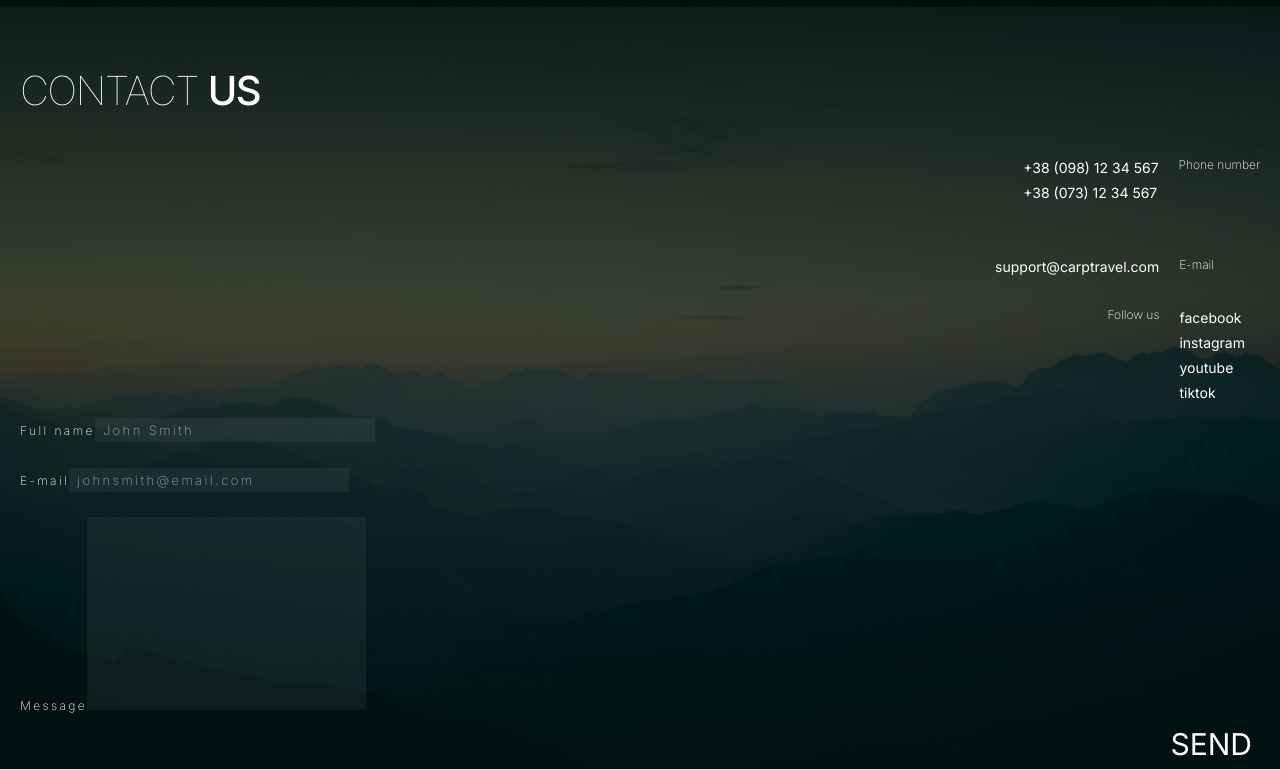
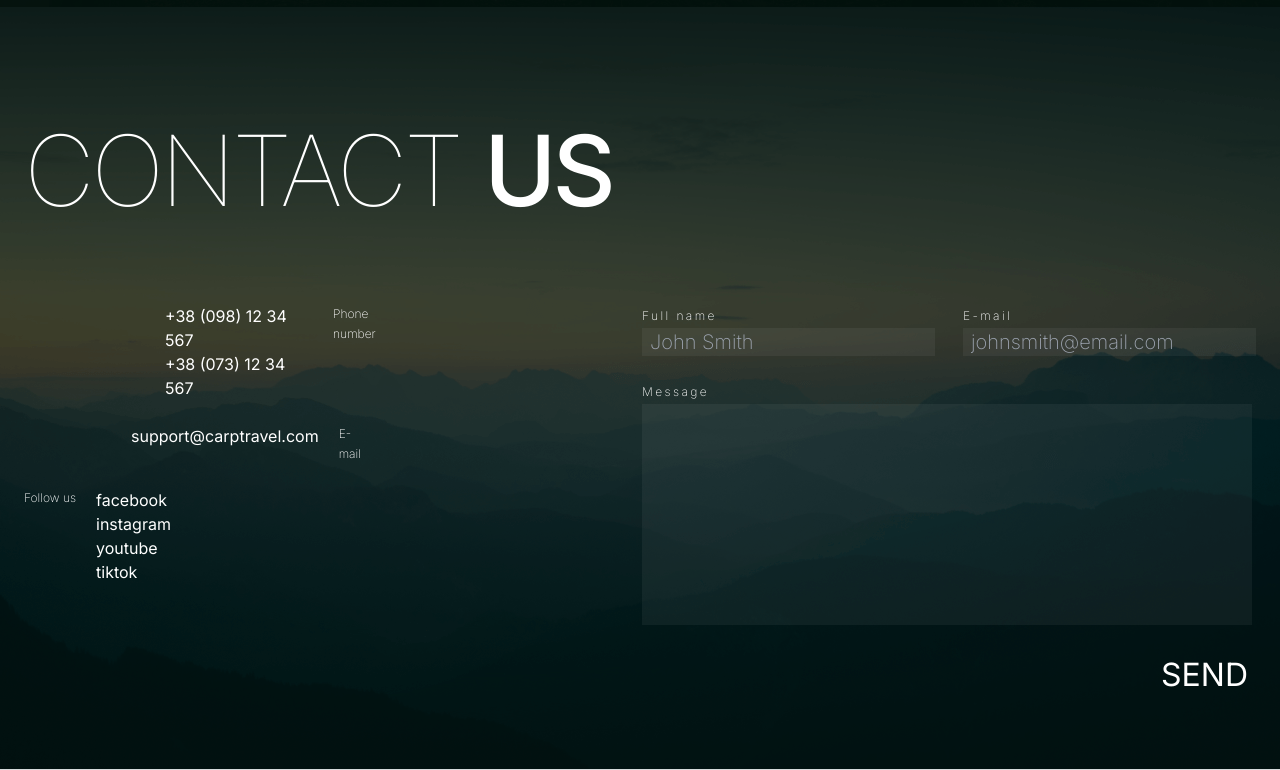
Before and after one commit to Olena-Rudnieva/next-js-carptravel, a Next.js app: page / in a window 1280 px wide. Shown: the part 3147-3917 px from the top of the page. Built offline with nearby package versions, Linux system fonts and the light colour scheme.

Commit message:
Add section contacts

```diff
--- a/app/components/About.js
+++ b/app/components/About.js
@@ -1,7 +1,7 @@
 export default function About() {
   return (
     <section
-      id="About"
+      id="about"
       className="relative bg-aboutMobile md:bg-aboutTablet xl:bg-aboutDesktop bg-cover bg-right bg-middle md:bg-center py-14 md:py-16 xl:pt-[120px] xl:pb-[104px] text-white h-[873px] md:h-[697px] xl:h-[824px]"
     >
       <div className="container">
--- a/app/components/Contact.js
+++ /dev/null
@@ -1,98 +0,0 @@
-import ContactForm from './ContactForm';
-
-export default function Contact() {
-  return (
-    <section
-      id="Contacts"
-      className="px-5 py-14 bg-contact bg-center bg-cover  text-white h-[856px] md:h-[691px] xl:h-[762px]"
-    >
-      <h2 className="text-[40px] font-thin leading-[56px] tracking-[-1.6px] uppercase mb-9">
-        Contact <span class="font-medium">US</span>
-      </h2>
-      <div>
-        <div className="flex justify-end mb-6">
-          <ul>
-            <li>
-              <a
-                className="text-sm font-normal leading-6"
-                href="tel:+380981234564"
-              >
-                +38 (098) 12 34 567
-              </a>
-            </li>
-            <li>
-              <a
-                className="text-sm font-normal leading-6"
-                href="tel:+380731234564"
-              >
-                +38 (073) 12 34 567
-              </a>
-            </li>
-          </ul>
-          <p className="text-xs font-extralight leading-5 ml-5 mb-[56px]">
-            Phone number
-          </p>
-        </div>
-
-        <div className="flex justify-end mb-[26px]">
-          <a
-            className="text-sm font-normal leading-6"
-            href="mailto:info@devstudio.com"
-          >
-            support@carptravel.com
-          </a>
-          <p className="text-xs font-extralight leading-5 ml-5 mr-[46px]">
-            E-mail
-          </p>
-        </div>
-      </div>
-
-      <div className="flex justify-end mb-3">
-        <p className="text-xs font-extralight leading-5 mr-5">Follow us</p>
-        <ul>
-          <li>
-            <a
-              href="https://www.facebook.com/"
-              target="_blank"
-              rel="noopener noreferrer nofollow"
-              className="text-sm font-normal leading-6 hover:underline"
-            >
-              facebook
-            </a>
-          </li>
-          <li>
-            <a
-              href="https://www.instagram.com/"
-              target="_blank"
-              rel="noopener noreferrer nofollow"
-              className="text-sm font-normal leading-6 mr-[15px] hover:underline"
-            >
-              instagram
-            </a>
-          </li>
-          <li>
-            <a
-              href="https://www.youtube.com/"
-              target="_blank"
-              rel="noopener noreferrer nofollow"
-              className="text-sm font-normal leading-6 hover:underline"
-            >
-              youtube
-            </a>
-          </li>
-          <li>
-            <a
-              href="https://www.tiktok.com/"
-              target="_blank"
-              rel="noopener noreferrer nofollow"
-              className="text-sm font-normal leading-6 hover:underline"
-            >
-              tiktok
-            </a>
-          </li>
-        </ul>
-      </div>
-      <ContactForm />
-    </section>
-  );
-}
--- a/app/components/ContactForm.js
+++ b/app/components/ContactForm.js
@@ -1,43 +1,61 @@
 export default function ContactForm() {
   return (
     <form className="form ">
-      <div className="mb-6">
-        <label className="text-xs font-extralight leading-6 tracking-[2.4px] ">
+      <div className="md:flex md:justify-between xl:flex-col mb-4 xl:mb-6">
+        <div className="xl:flex xl:gap-7">
+          <div className="mb-6 md:flex md:flex-col ">
+            <label
+              htmlFor="name"
+              className="text-xs font-extralight leading-6 tracking-[2.4px] "
+            >
               Full name
+            </label>
             <input
+              id="name"
               name="user-name"
               type="text"
               required
               placeholder="John Smith"
-            className="w-[280px] text-[13px] font-extralight leading-6 bg-white bg-opacity-5 px-2"
+              className="w-[280px] md:w-[221px] xl:w-[293px] text-[13px] xl:text-xl font-extralight leading-6 bg-white bg-opacity-5 px-2"
               //   minlength="2"
               //   pattern="[a-zA-Zа-яА-ЯїЇ]+"
             />
+          </div>
+          <div className="mb-6 md:flex md:flex-col">
+            <label
+              htmlFor="mail"
+              className="text-xs font-extralight leading-6 tracking-[2.4px] "
+            >
+              E-mail
             </label>
-      </div>
-      <div className="mb-6">
-        <label className="text-xs font-extralight leading-6 tracking-[2.4px] ">
-          E-mail
             <input
+              id="mail"
               name="user-email"
               type="email"
               required
               placeholder="johnsmith@email.com"
-            className="w-[280px] text-[13px] font-extralight leading-6 bg-white bg-opacity-5 px-2"
+              className="w-[280px] md:w-[221px] xl:w-[293px] text-[13px] xl:text-xl font-extralight leading-6 bg-white bg-opacity-5 px-2"
             />
+          </div>
+        </div>
+        <div className="md:flex md:flex-col ">
+          <label
+            htmlFor="text"
+            className="text-xs font-extralight leading-6 tracking-[2.4px]"
+          >
+            Message
           </label>
+          <textarea
+            id="text"
+            name="user-message"
+            className="w-[279px] md:w-[463px] xl:w-[610px] h-[193px] md:h-[221px] xl:[174px] text-[13px] xl:text-xl font-extralight leading-6 bg-white bg-opacity-5 resize-none px-2"
+          ></textarea>
         </div>
-      <label className="text-xs font-extralight leading-6 tracking-[2.4px]">
-        Message
-        <textarea
-          name="user-message"
-          className="w-[279px] h-[193px] text-[13px] font-extralight leading-6 bg-white bg-opacity-5 resize-none px-2"
-        ></textarea>
-      </label>
+      </div>
 
       <button
         type="submit"
-        className="block text-3xl font--medium uppercase ml-auto p-2 hover:bg-white hover:bg-opacity-10 focus:bg-white focus:bg-opacity-10 transition-all duration-300 ease-linear"
+        className="block text-3xl xl:text-[32px] font--medium uppercase ml-auto p-2 hover:bg-white hover:bg-opacity-10 focus:bg-white focus:bg-opacity-10 transition-all duration-300 ease-linear"
       >
         Send
       </button>
--- /dev/null
+++ b/app/components/Contacts.js
@@ -0,0 +1,106 @@
+import ContactForm from './ContactForm';
+
+export default function Contacts() {
+  return (
+    <section
+      id="contacts"
+      className="py-14 md:py-16 xl:py-[104px] bg-contact bg-center bg-cover  text-white h-[856px] md:h-[691px] xl:h-[762px]"
+    >
+      <div className="container">
+        <h2 className="text-[40px] md:text-[67px] xl:text-[98px] font-thin leading-[56px] md:leading-[66px] xl:leading-[119px] tracking-[-1.6px] md:tracking-[-2.68px] xl:tracking-[-3.92px] uppercase mb-9 md:mb-10 xl:mb-[74px]">
+          Contact <span class="font-medium">US</span>
+        </h2>
+        <div className="xl:flex xl:gap-[231px]">
+          <div className="md:flex md:gap-[90px] xl:block">
+            <div>
+              <div className="flex justify-end md:justify-start mb-6">
+                <ul className="md:ml-16 xl:ml-[141px] ">
+                  <li>
+                    <a
+                      className="text-sm md:text-base font-normal leading-6"
+                      href="tel:+380981234564"
+                    >
+                      +38 (098) 12 34 567
+                    </a>
+                  </li>
+                  <li>
+                    <a
+                      className="text-sm md:text-base font-normal leading-6"
+                      href="tel:+380731234564"
+                    >
+                      +38 (073) 12 34 567
+                    </a>
+                  </li>
+                </ul>
+                <p className="text-xs font-extralight leading-5 ml-5 ">
+                  Phone number
+                </p>
+              </div>
+
+              <div className="flex justify-end md:justify-start mb-[24px]">
+                <a
+                  className="text-sm md:text-base font-normal leading-6 md:ml-[34px] xl:ml-[107px]"
+                  href="mailto:info@devstudio.com"
+                >
+                  support@carptravel.com
+                </a>
+                <p className="text-xs font-extralight leading-5 ml-5 mr-[46px]">
+                  E-mail
+                </p>
+              </div>
+            </div>
+
+            <div className="flex justify-end md:justify-start mb-3 md:mb-16">
+              <p className="text-xs font-extralight leading-5 mr-5">
+                Follow us
+              </p>
+              <ul>
+                <li>
+                  <a
+                    href="https://www.facebook.com/"
+                    target="_blank"
+                    rel="noopener noreferrer nofollow"
+                    className="text-sm md:text-base font-normal leading-6 hover:underline"
+                  >
+                    facebook
+                  </a>
+                </li>
+                <li>
+                  <a
+                    href="https://www.instagram.com/"
+                    target="_blank"
+                    rel="noopener noreferrer nofollow"
+                    className="text-sm md:text-base font-normal leading-6 mr-[15px] hover:underline"
+                  >
+                    instagram
+                  </a>
+                </li>
+                <li>
+                  <a
+                    href="https://www.youtube.com/"
+                    target="_blank"
+                    rel="noopener noreferrer nofollow"
+                    className="text-sm md:text-base font-normal leading-6 hover:underline"
+                  >
+                    youtube
+                  </a>
+                </li>
+                <li>
+                  <a
+                    href="https://www.tiktok.com/"
+                    target="_blank"
+                    rel="noopener noreferrer nofollow"
+                    className="text-sm md:text-base font-normal leading-6 hover:underline"
+                  >
+                    tiktok
+                  </a>
+                </li>
+              </ul>
+            </div>
+          </div>
+          <ContactForm />
+        </div>
+      </div>
+    </section>
+  );
+}
--- a/app/components/Gallery.js
+++ b/app/components/Gallery.js
@@ -5,7 +5,10 @@ import img3 from '../../public/gallery-2.png';
 
 export default function Gallery() {
   return (
-    <section className="py-14 md:py-16 xl:py-20 md:text-center bg-gallery bg-cover text-white h-[801px] md:h-[575px] xl:h-[788px]">
+    <section
+      id="gallery"
+      className="py-14 md:py-16 xl:py-20 md:text-center bg-gallery bg-cover text-white h-[801px] md:h-[575px] xl:h-[788px]"
+    >
       <div className="container">
         <h2 className="text-[40px] md:text-[67px] font-thin leading-[56px] md:leading-[81px] tracking-[-1.6px]  md:tracking-[-2.68px]  uppercase mb-6 md:mb-[72px]">
           OUR <span className="font-medium">GALLERY</span>
--- a/app/page.js
+++ b/app/page.js
@@ -1,19 +1,19 @@
 import MainPage from './components/MainPage';
 import About from './components/About';
-import Offer from './components/Offer';
 import Choose from './components/Choose';
 import Gallery from './components/Gallery';
-import Contact from './components/Contact';
+import Services from './components/Services';
+import Contacts from './components/Contacts';
 
 export default function Home() {
   return (
     <>
       <MainPage />
       <About />
-      <Offer />
+      <Services />
       {/* <Choose /> */}
       <Gallery />
-      <Contact />
+      <Contacts />
     </>
   );
 }
```
Also changed, not shown: app/components/AppBar.js (+20 -5 lines), app/components/Services.js (renamed from app/components/Offer.js, +6 -2 lines). Lines whose indentation alone changed are shown as unchanged.
